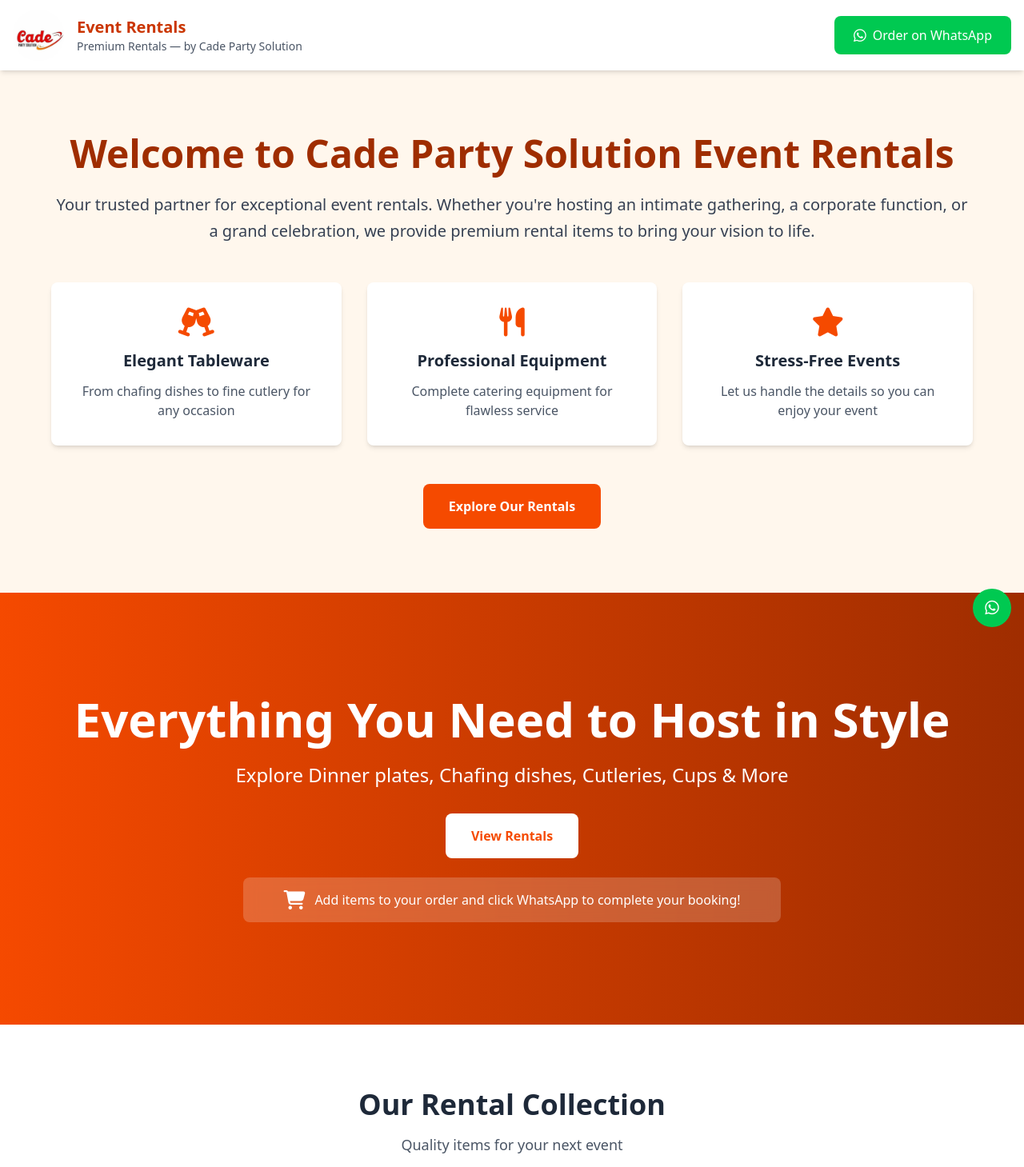
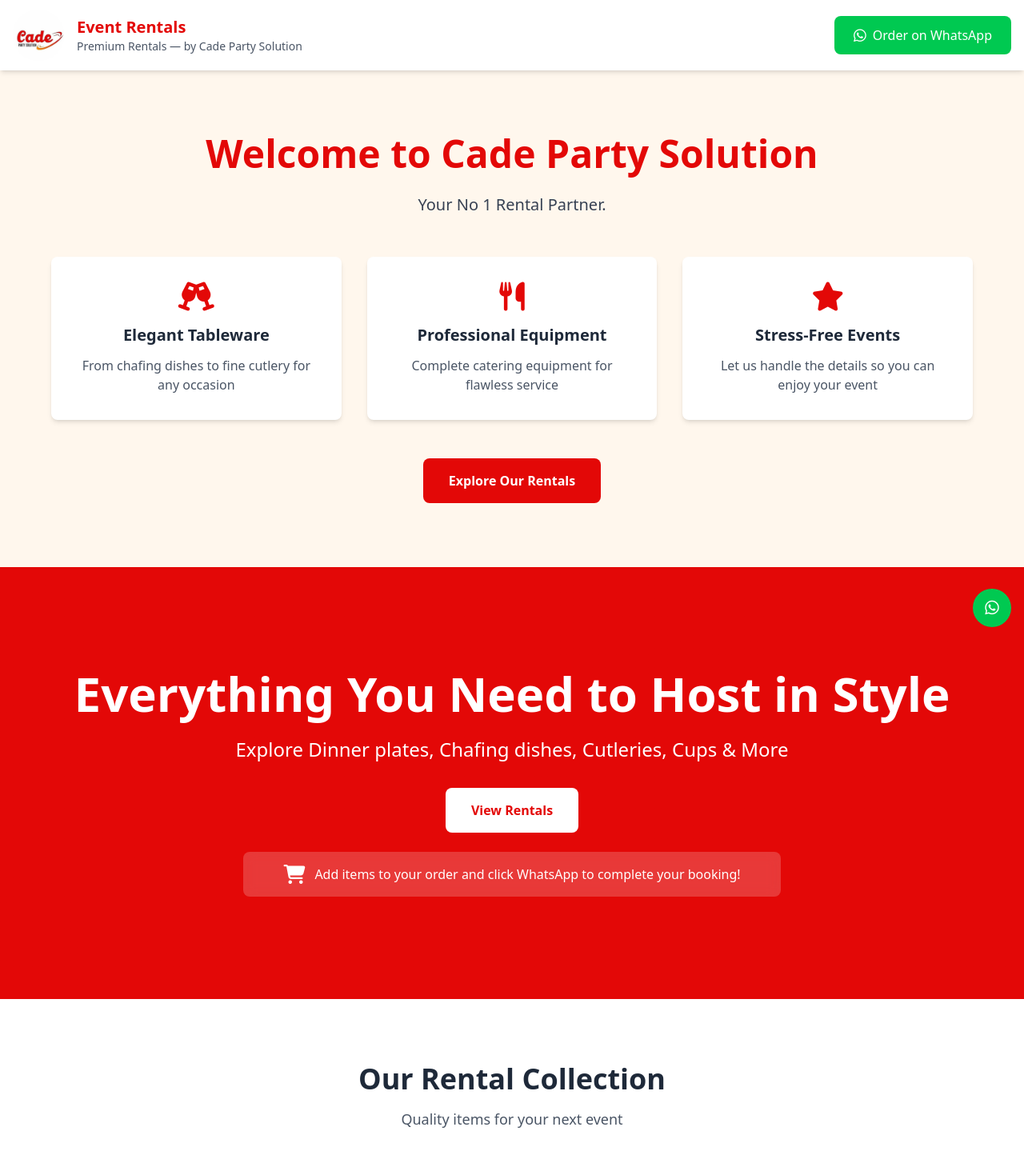
Before and after one commit to VEND321/cade-party-solution, a React (Vite) app: page / in a window 1280 px wide. Shown: the top 1459 px of the page at 80% size. Built offline with nearby package versions, Linux system fonts and the light colour scheme.

Commit message:
finally request

```diff
--- a/src/Home.jsx
+++ b/src/Home.jsx
@@ -27,10 +27,10 @@
         <div className="container mx-auto px-4">
           <div className="max-w-6xl mx-auto text-center">
             <h1 className="font-playfair text-3xl md:text-4xl lg:text-5xl font-bold text-orange-800 mb-6">
-              Welcome to Cade Party Solution Event Rentals
+              Welcome to Cade Party Solution
             </h1>
             <p className="text-lg md:text-xl text-gray-700 mb-12 leading-relaxed">
-              Your trusted partner for exceptional event rentals. Whether you're hosting an intimate gathering, a corporate function, or a grand celebration, we provide premium rental items to bring your vision to life.
+              Your No 1 Rental Partner.
             </p>
 
             <div className="grid grid-cols-1 md:grid-cols-3 gap-8 mb-12">
--- a/src/index.css
+++ b/src/index.css
@@ -1 +1,69 @@
 @import "tailwindcss";
+
+/* Brand color overrides */
+:root {
+  --brand-orange: #e30807;
+}
+
+.text-orange-600 {
+  color: var(--brand-orange) !important;
+}
+.text-orange-700 {
+  color: var(--brand-orange) !important;
+}
+.text-orange-800 {
+  color: var(--brand-orange) !important;
+}
+
+.hover\:text-orange-600:hover {
+  color: var(--brand-orange) !important;
+}
+.hover\:text-orange-700:hover {
+  color: var(--brand-orange) !important;
+}
+.hover\:text-orange-800:hover {
+  color: var(--brand-orange) !important;
+}
+
+.bg-orange-500 {
+  background-color: var(--brand-orange) !important;
+}
+.bg-orange-600 {
+  background-color: var(--brand-orange) !important;
+}
+.bg-orange-700 {
+  background-color: var(--brand-orange) !important;
+}
+.bg-orange-800 {
+  background-color: var(--brand-orange) !important;
+}
+
+.hover\:bg-orange-500:hover {
+  background-color: var(--brand-orange) !important;
+}
+.hover\:bg-orange-600:hover {
+  background-color: var(--brand-orange) !important;
+}
+.hover\:bg-orange-700:hover {
+  background-color: var(--brand-orange) !important;
+}
+.hover\:bg-orange-800:hover {
+  background-color: var(--brand-orange) !important;
+}
+
+.border-orange-600 {
+  border-color: var(--brand-orange) !important;
+}
+.border-orange-700 {
+  border-color: var(--brand-orange) !important;
+}
+.border-orange-800 {
+  border-color: var(--brand-orange) !important;
+}
+
+.from-orange-600 {
+  --tw-gradient-from: var(--brand-orange) !important;
+}
+.to-orange-800 {
+  --tw-gradient-to: var(--brand-orange) !important;
+}
```
